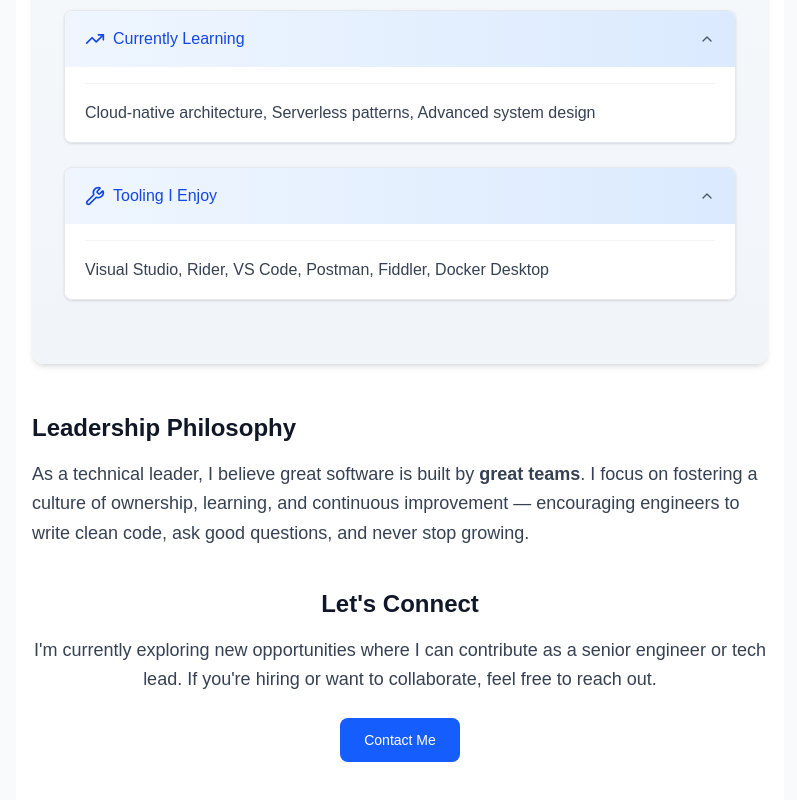
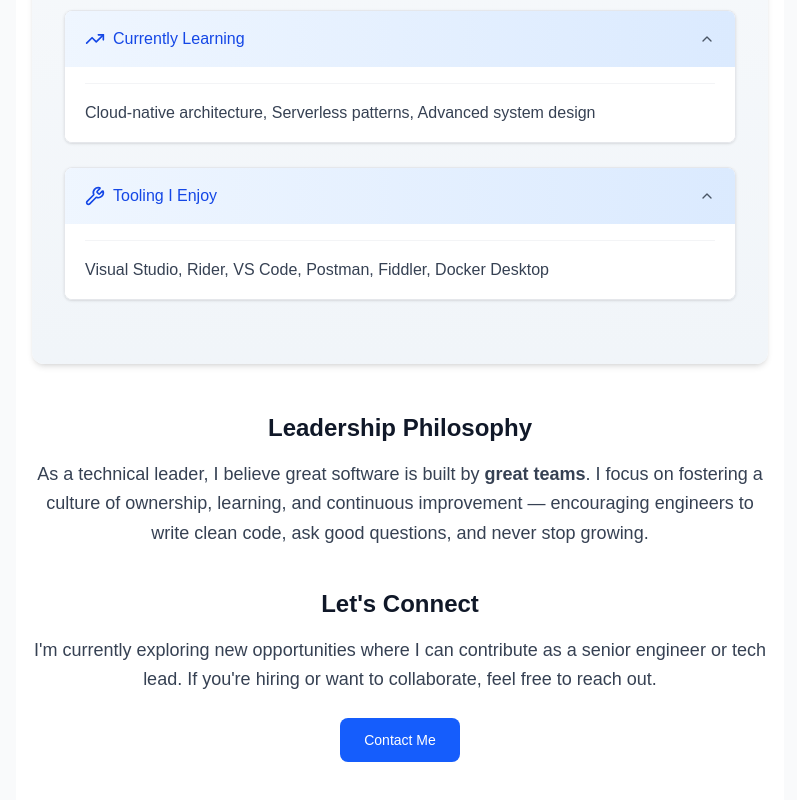
Before and after one commit to ParagNaikade/my-portfolio, a Next.js app: page /about in a window 1280 px wide. Shown: the part 1583-2383 px from the top of the page, without its empty margins (240-1037 px from the left). Built offline with nearby package versions, Linux system fonts and the light colour scheme.

Commit message:
minor css fix

```diff
--- a/src/pages/about.tsx
+++ b/src/pages/about.tsx
@@ -105,7 +105,7 @@ export default function AboutPage() {
         initial={{ opacity: 0, y: 20 }}
         animate={{ opacity: 1, y: 0 }}
         transition={{ duration: 0.4, delay: 0.3 }}
-        className="mb-10"
+        className="mb-10 text-center"
       >
         <h2 className="text-2xl font-semibold mb-4 text-gray-900 dark:text-gray-100">
           Leadership Philosophy
```
